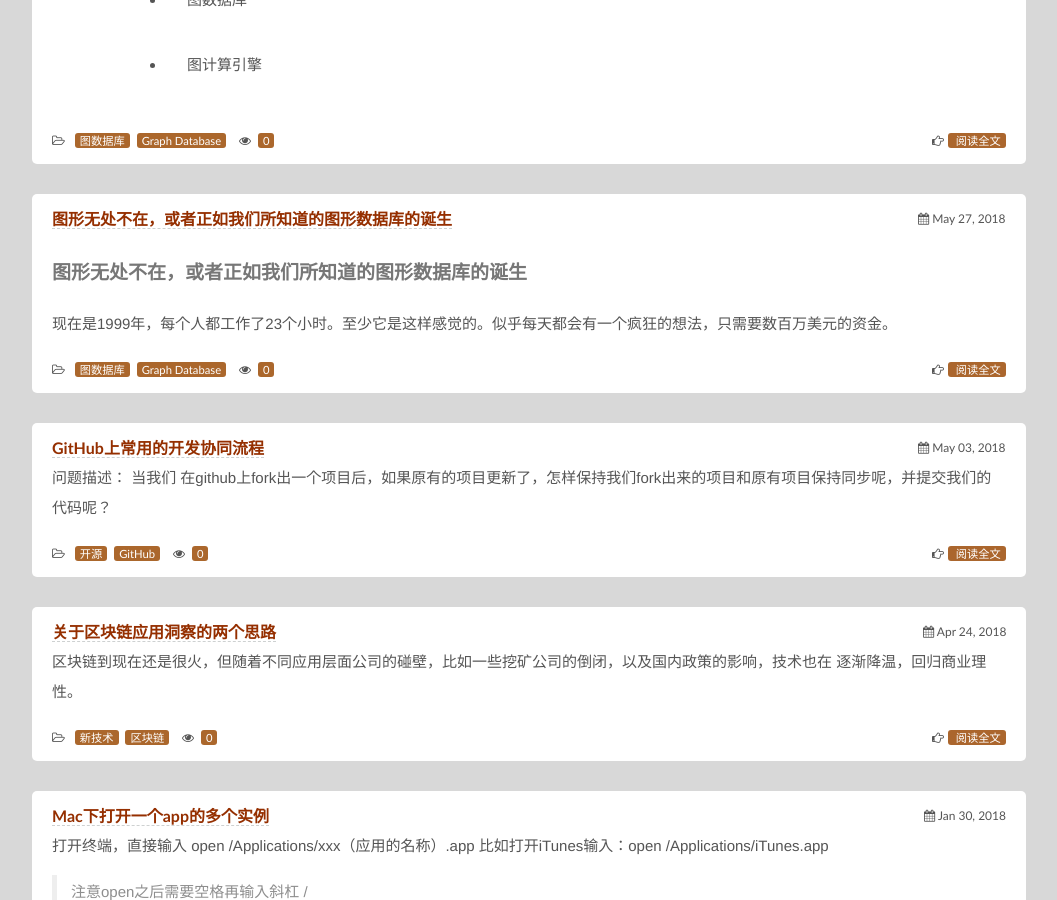
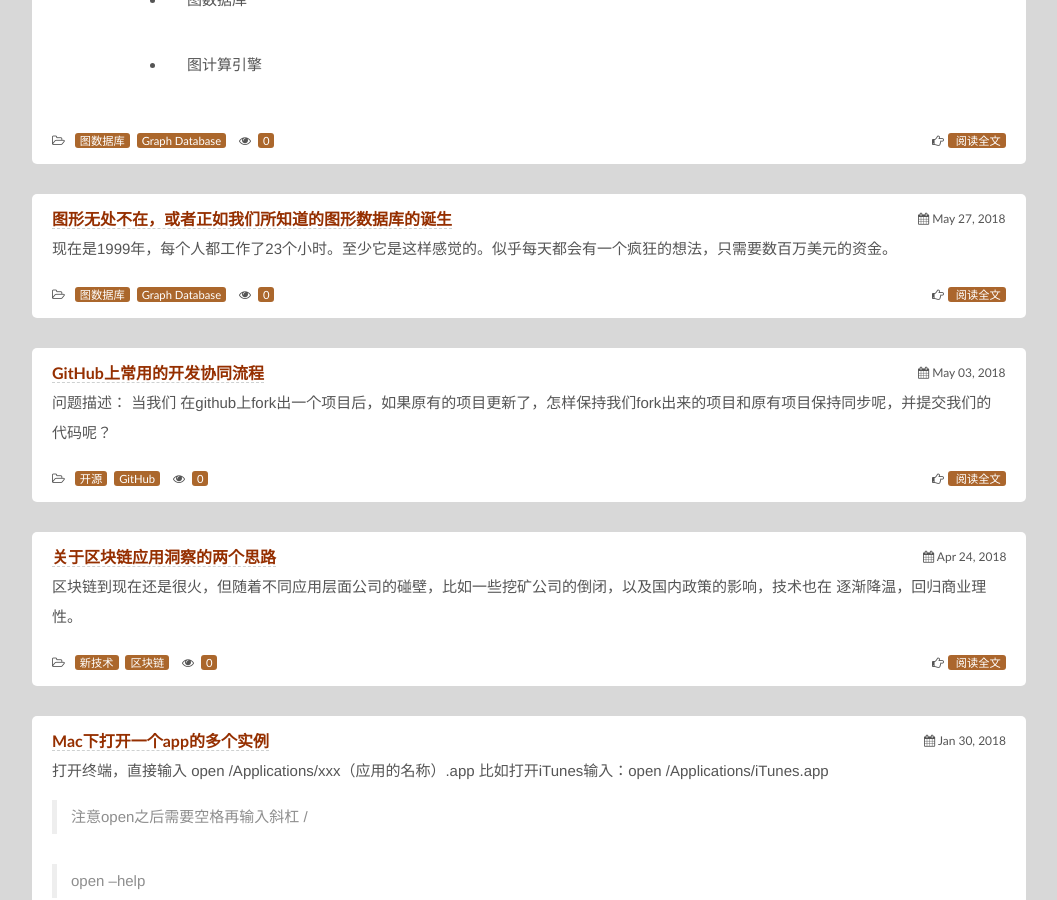
Before and after one commit to fk1091889767/tanwubin.github.io, a Jekyll site: the page built from index.html, in a window 1280 px wide and 900 px high, scrolled down 1348 px. Shown: the whole window, without its empty margins (111-1168 px from the left). Built offline with Jekyll 4.4.1, drawn with Linux system fonts in a browser that asks for light colours; nearby versions of some CDN libraries.

Commit message:
update a post:graph db

```diff
--- a/_posts/2018-05-27-graph-databases-foreword.md
+++ b/_posts/2018-05-27-graph-databases-foreword.md
@@ -9,8 +9,6 @@ type: post
 published: true
 top: false
 ---
-
-## 图形无处不在，或者正如我们所知道的图形数据库的诞生
 
 现在是1999年，每个人都工作了23个小时。至少它是这样感觉的。似乎每天都会有一个疯狂的想法，只需要数百万美元的资金。&nbsp;我们所有的竞争对手有数百名工程师，我们是一个20人的开发团队。好像这还不够，我们10的工程师把大部分时间花在和关系数据库打交道上。
 我们花了一段时间才明白为什么。当我们深入深入研究企业内容管理应用的持久层时，我们意识到我们的软件不仅管理大量的单独的、孤立的和离散的数据项，而且还管理它们之间的连接。虽然我们可以很容易地将离散数据拟合在关系表中，但连接的数据存储更具挑战性，并且查询速度非常慢。
```
